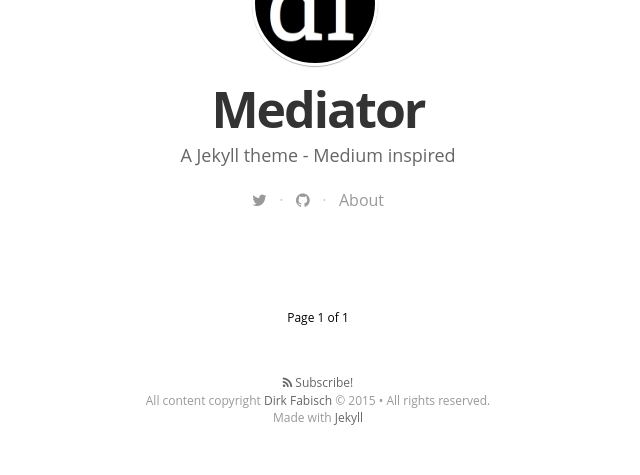
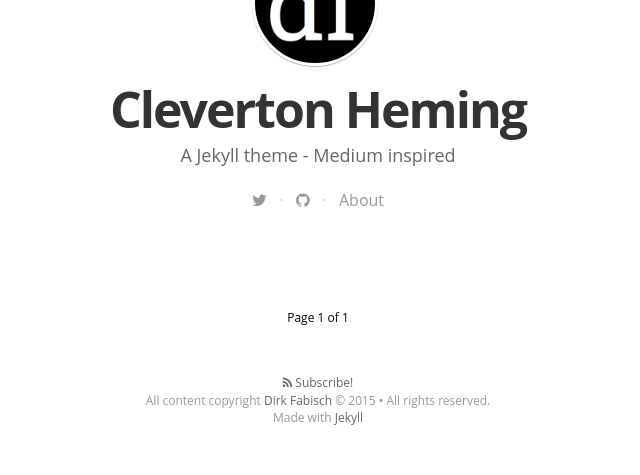
Before and after one commit to clevertonh/clevertonh.github.io, a Jekyll site: the page built from index.html, in a window 1280 px wide. Shown: the part 450-925 px from the top of the page, without its empty margins (322-962 px from the left). Built offline with Jekyll 4.4.1, drawn with Linux system fonts in a browser that asks for light colours; nearby versions of some CDN libraries; some web fonts are replaced; Markdown is read by kramdown in place of the engine named in the settings; the list of posts is cut into pages by our own code.

Commit message:
Alterado configuracao

```diff
--- a/_config.yml
+++ b/_config.yml
@@ -3,7 +3,7 @@
 highlighter: pygments
 
 # Site settings
-title: "Mediator"
+title: Cleverton Heming
 description: > # this means to ignore newlines until "email:"
    A Jekyll theme - Medium inspired
 
```
